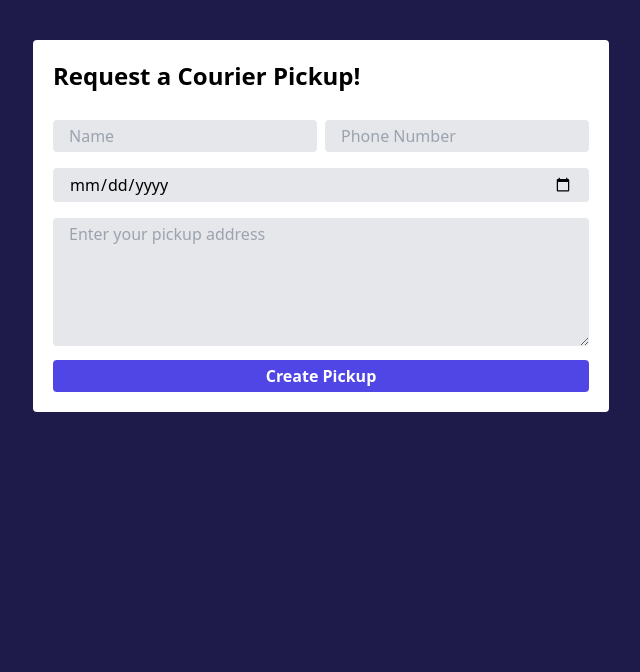
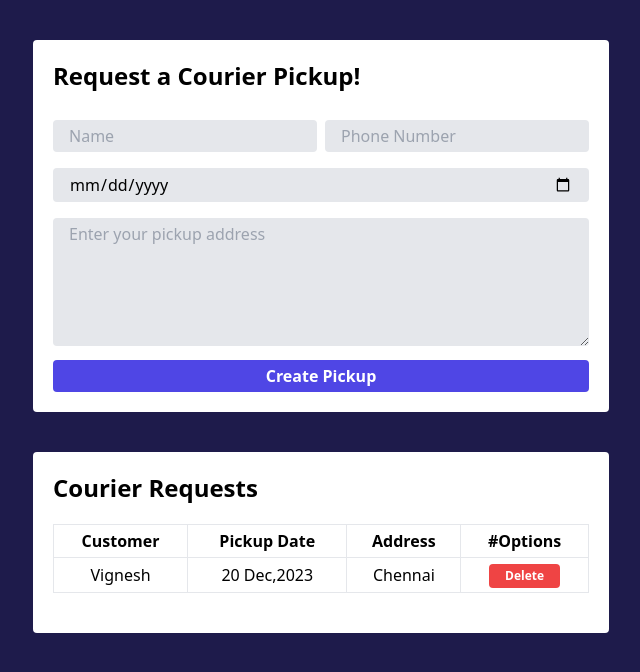
Before and after one commit to san1234100/courier-pickup-form, a website built with Vite: page index.html in a window 1280 px wide. Shown: the whole page, without its empty margins (319-959 px from the left). Built offline with nearby package versions, Linux system fonts and the light colour scheme.

Commit message:
design: courier form

```diff
--- a/index.html
+++ b/index.html
@@ -8,6 +8,7 @@
   </head>
   <body>
     <div class="bg-indigo-950 p-10 min-h-screen">
+      <!-- form -->
       <div class="bg-white p-5 max-w-xl rounded mx-auto">
         <h4 class="font-semibold text-2xl">Request a Courier Pickup!</h4>
         <div class="mt-5 flex space-x-2">
@@ -51,6 +52,31 @@
           </button>
         </div>
       </div>
+
+      <!-- Requested data -->
+      <div class="bg-white mt-10 p-5 max-w-xl rounded mx-auto">
+        <h4 class="font-semibold text-2xl">Courier Requests</h4>
+       <div class="my-5 space-x-5">
+        <table class="w-full text-center">
+          <tr>
+            <th class="table-input">Customer</th>
+            <th class="table-input">Pickup Date</th>
+            <th class="table-input">Address</th>
+            <th class="table-input">#Options</th>
+          </tr>
+          <tr>
+            <td class="table-input">Vignesh</td>
+            <td class="table-input">20 Dec,2023</td>
+            <td class="table-input">Chennai</td>
+            <td class="table-input">
+              <button class="px-4 py-1 text-xs rounded bg-red-500 text-white font-semibold">Delete</button>
+            </td>
+          </tr>
+        </table>
+       </div>
+
+
+      </div>
     </div>
     <script type="module" src="/main.js"></script>
   </body>
--- a/style.css
+++ b/style.css
@@ -6,3 +6,7 @@
 .form-input{
   @apply px-4 py-1 my-2 bg-gray-200 rounded outline-none w-full;
 }
+
+.table-input{
+  @apply px-2 py-1 border;
+}
```
